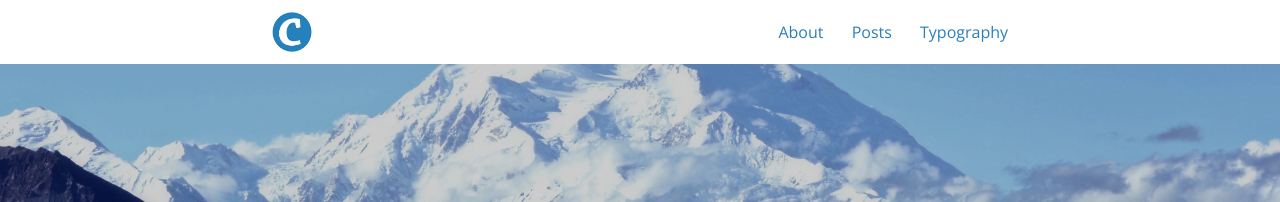
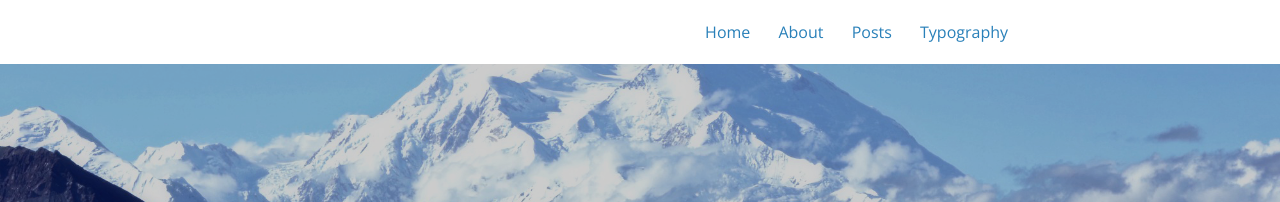
Before and after one commit to baram8910/baram8910.github.io, a Jekyll site: the page built from index.html, in a window 1280 px wide. Shown: the top 202 px of the page. Built offline with Jekyll 4.4.1, drawn with Linux system fonts in a browser that asks for light colours; nearby versions of some CDN libraries; the list of posts is cut into pages by our own code.

Commit message:
fourty commit

```diff
--- a/_includes/header.html
+++ b/_includes/header.html
@@ -1,17 +1,11 @@
 <header class="navigation" role="banner">
   <div class="navigation-wrapper">
-    <a href="{{ site.baseurl }}/" class="logo">
-      {% if site.logo %}
-      <img src="{{ site.logo | prepend: site.baseurl }}" alt="{{ site.title }}">
-      {% else %}
-      <span>{{ site.title }}</span>
-      {% endif %}
-    </a>
     <a href="javascript:void(0)" class="navigation-menu-button" id="js-mobile-menu">
       <i class="fa fa-bars"></i>
     </a>
     <nav role="navigation">
       <ul id="js-navigation-menu" class="navigation-menu show">
+	  <li class="nav-link"><a href="/">Home</a>
         {% for page in site.pages %}
           {% if page.title and page.main_nav != false %}
           <li class="nav-link"><a href="{{ page.url | prepend: site.baseurl }}">{{ page.title }}</a>
```
